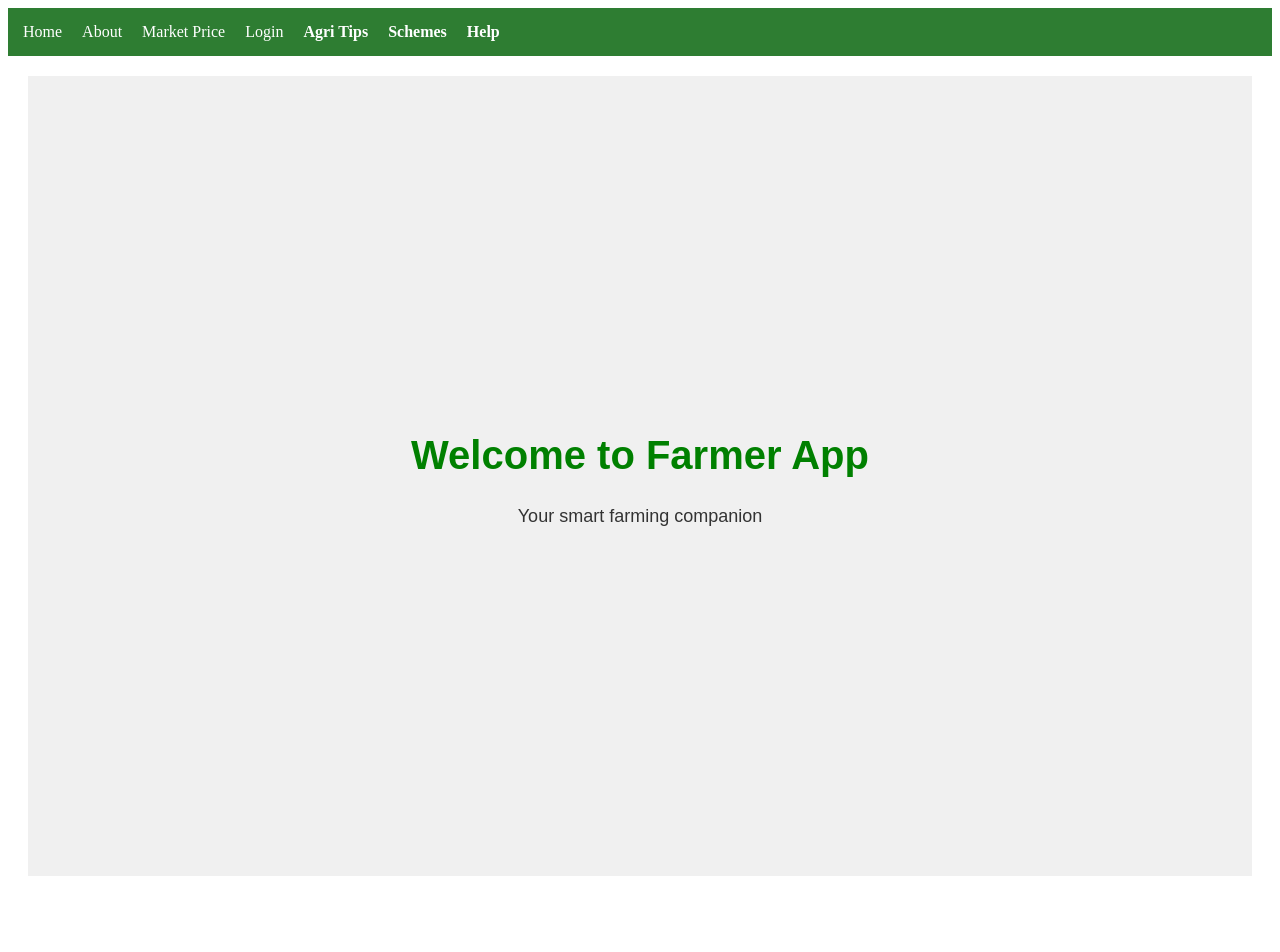
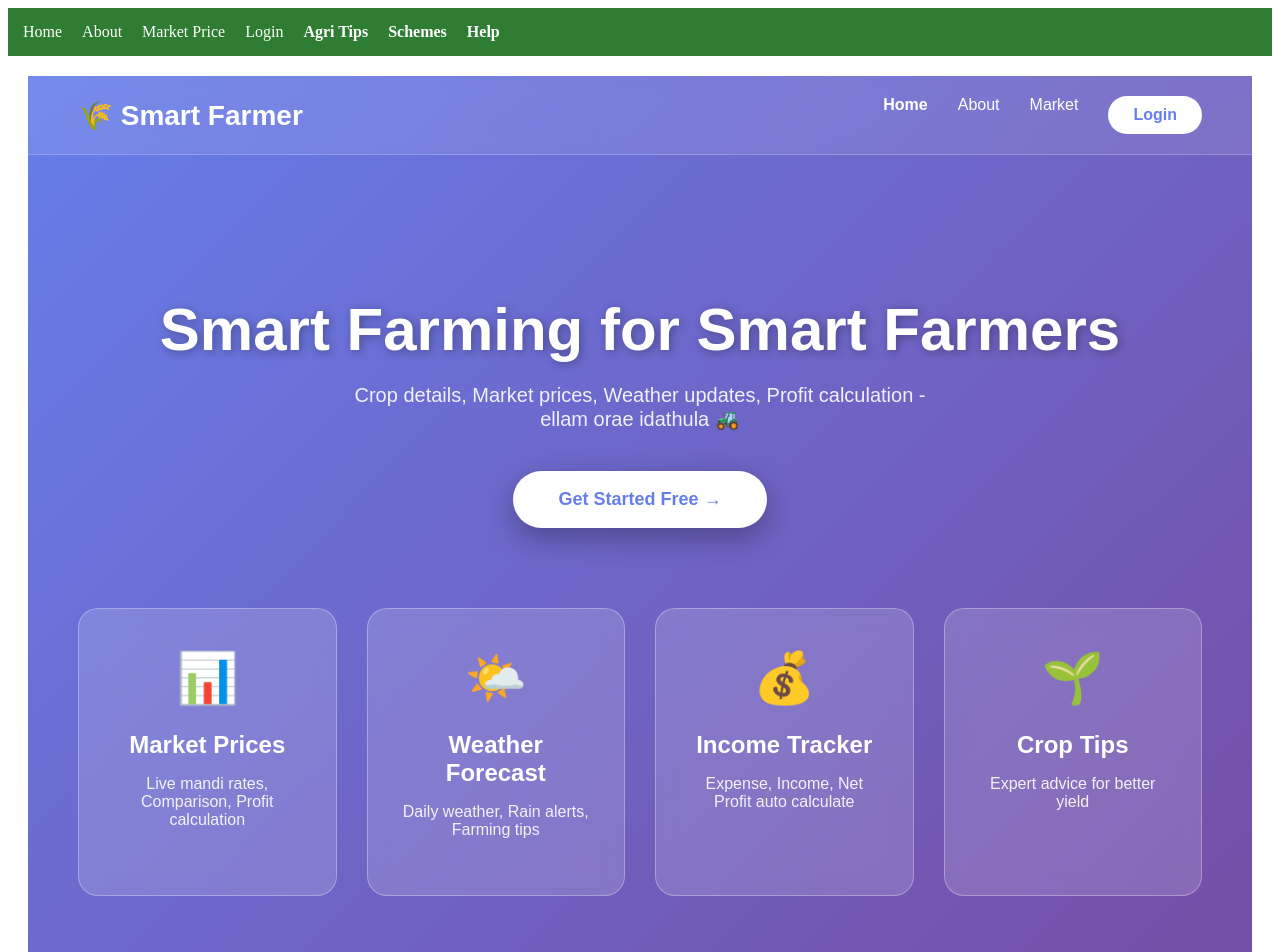
Before and after one commit to abinayasrik24-max/farmer---app, a Next.js app: page / in a window 1280 px wide. Shown: the top 952 px of the page. Before the commit the page ends 904 px from the top, so only its background shows below. Built offline with nearby package versions, Linux system fonts and the light colour scheme.

Commit message:
new unique homepage

```diff
--- a/src/app/page.tsx
+++ b/src/app/page.tsx
@@ -1,20 +1,161 @@
-export default function Home() {
+'use client';
+import Link from 'next/link';
+
+export default function HomePage() {
   return (
     <div style={{
-      display: 'flex',
-      flexDirection: 'column',
-      justifyContent: 'center',
-      alignItems: 'center',
-      height: '100vh',
-      backgroundColor: '#f0f0f0',
+      background: 'linear-gradient(135deg, #667eea 0%, #764ba2 100%)',
+      minHeight: '100vh',
       fontFamily: 'Arial, sans-serif'
     }}>
-      <h1 style={{ color: 'green', fontSize: '40px', marginBottom: '10px' }}>
-        Welcome to Farmer App
-      </h1>
-      <p style={{ fontSize: '18px', color: '#333', textAlign: 'center' }}>
-        Your smart farming companion
-      </p>
+
+      {/* Navbar - Different color */}
+      <nav style={{
+        background: 'rgba(255,255,255,0.1)',
+        backdropFilter: 'blur(10px)',
+        padding: '20px 50px',
+        display: 'flex',
+        justifyContent: 'space-between',
+        alignItems: 'center',
+        borderBottom: '1px solid rgba(255,255,255,0.2)'
+      }}>
+        <h1 style={{color: 'white', fontSize: '28px', fontWeight: 'bold', margin: 0}}>
+          🌾 Smart Farmer
+        </h1>
+        <div style={{display: 'flex', gap: '30px'}}>
+          <Link href="/" style={{color: 'white', textDecoration: 'none', fontWeight: 'bold'}}>Home</Link>
+          <Link href="/about" style={{color: 'white', textDecoration: 'none'}}>About</Link>
+          <Link href="/market-price" style={{color: 'white', textDecoration: 'none'}}>Market</Link>
+          <Link href="/login" style={{
+            background: 'white',
+            color: '#667eea',
+            padding: '10px 25px',
+            borderRadius: '25px',
+            textDecoration: 'none',
+            fontWeight: 'bold'
+          }}>
+            Login
+          </Link>
+        </div>
+      </nav>
+
+      {/* Hero Section - Gradient bg, no drone image */}
+      <div style={{
+        textAlign: 'center',
+        padding: '100px 20px 80px',
+        color: 'white'
+      }}>
+        <h1 style={{
+          fontSize: '60px',
+          fontWeight: 'bold',
+          marginBottom: '20px',
+          textShadow: '2px 2px 10px rgba(0,0,0,0.3)'
+        }}>
+          Smart Farming for Smart Farmers
+        </h1>
+        <p style={{
+          fontSize: '20px',
+          marginBottom: '40px',
+          opacity: '0.9',
+          maxWidth: '600px',
+          margin: '0 auto 40px'
+        }}>
+          Crop details, Market prices, Weather updates, Profit calculation - ellam orae idathula 🚜
+        </p>
+        <Link href="/login" style={{
+          background: 'white',
+          color: '#667eea',
+          padding: '18px 45px',
+          borderRadius: '30px',
+          textDecoration: 'none',
+          fontSize: '18px',
+          fontWeight: 'bold',
+          display: 'inline-block',
+          boxShadow: '0 10px 30px rgba(0,0,0,0.3)',
+          transition: 'transform 0.3s'
+        }}>
+          Get Started Free →
+        </Link>
+      </div>
+
+      {/* Feature Cards - Glass effect, no white box */}
+      <div style={{
+        display: 'grid',
+        gridTemplateColumns: 'repeat(auto-fit, minmax(250px, 1fr))',
+        gap: '30px',
+        padding: '0 50px 100px',
+        maxWidth: '1200px',
+        margin: '0 auto'
+      }}>
+
+        <div style={{
+          background: 'rgba(255,255,255,0.15)',
+          backdropFilter: 'blur(10px)',
+          padding: '40px 30px',
+          borderRadius: '20px',
+          border: '1px solid rgba(255,255,255,0.3)',
+          textAlign: 'center',
+          color: 'white'
+        }}>
+          <div style={{fontSize: '50px', marginBottom: '15px'}}>📊</div>
+          <h3 style={{fontSize: '24px', marginBottom: '10px'}}>Market Prices</h3>
+          <p style={{opacity: '0.9'}}>Live mandi rates, Comparison, Profit calculation</p>
+        </div>
+
+        <div style={{
+          background: 'rgba(255,255,255,0.15)',
+          backdropFilter: 'blur(10px)',
+          padding: '40px 30px',
+          borderRadius: '20px',
+          border: '1px solid rgba(255,255,255,0.3)',
+          textAlign: 'center',
+          color: 'white'
+        }}>
+          <div style={{fontSize: '50px', marginBottom: '15px'}}>🌤️</div>
+          <h3 style={{fontSize: '24px', marginBottom: '10px'}}>Weather Forecast</h3>
+          <p style={{opacity: '0.9'}}>Daily weather, Rain alerts, Farming tips</p>
+        </div>
+
+        <div style={{
+          background: 'rgba(255,255,255,0.15)',
+          backdropFilter: 'blur(10px)',
+          padding: '40px 30px',
+          borderRadius: '20px',
+          border: '1px solid rgba(255,255,255,0.3)',
+          textAlign: 'center',
+          color: 'white'
+        }}>
+          <div style={{fontSize: '50px', marginBottom: '15px'}}>💰</div>
+          <h3 style={{fontSize: '24px', marginBottom: '10px'}}>Income Tracker</h3>
+          <p style={{opacity: '0.9'}}>Expense, Income, Net Profit auto calculate</p>
+        </div>
+
+        <div style={{
+          background: 'rgba(255,255,255,0.15)',
+          backdropFilter: 'blur(10px)',
+          padding: '40px 30px',
+          borderRadius: '20px',
+          border: '1px solid rgba(255,255,255,0.3)',
+          textAlign: 'center',
+          color: 'white'
+        }}>
+          <div style={{fontSize: '50px', marginBottom: '15px'}}>🌱</div>
+          <h3 style={{fontSize: '24px', marginBottom: '10px'}}>Crop Tips</h3>
+          <p style={{opacity: '0.9'}}>Expert advice for better yield</p>
+        </div>
+
+      </div>
+
+      {/* Footer */}
+      <footer style={{
+        background: 'rgba(0,0,0,0.3)',
+        color: 'white',
+        textAlign: 'center',
+        padding: '30px',
+        borderTop: '1px solid rgba(255,255,255,0.2)'
+      }}>
+        <p style={{margin: 0}}>© 2026 Smart Farmer App | Made for Tamil Nadu Farmers 💚</p>
+      </footer>
     </div>
   );
 }
```
